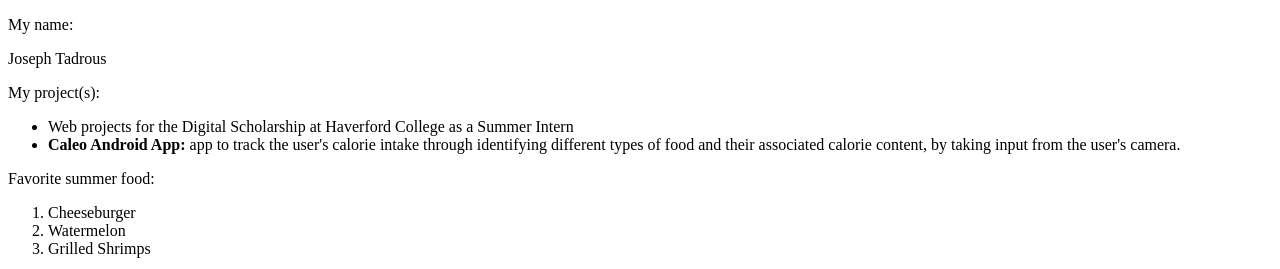
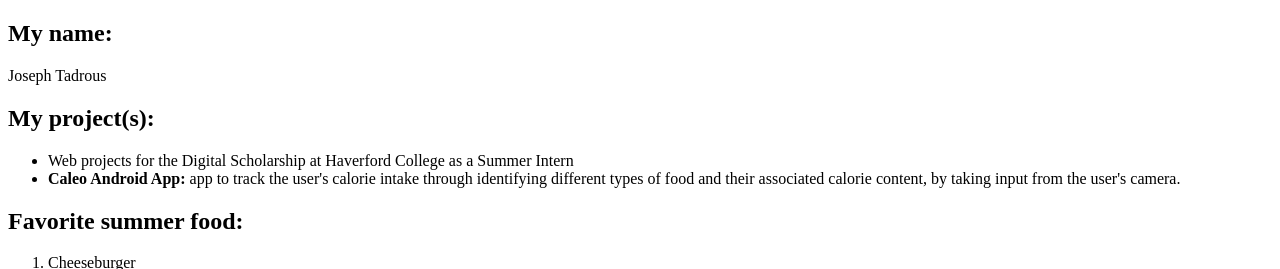
Before and after one commit to JosephTadrous/ds-webpage, a plain HTML site: page index.html in a window 1280 px wide. Shown: the top 269 px of the page. Drawn offline with Linux system fonts and the light colour scheme.

Commit message:
Update index.html

```diff
--- a/index.html
+++ b/index.html
@@ -1,9 +1,9 @@
  <!DOCTYPE html>
 <html>
   <body>
-    <p>My name: </p> <p>Joseph Tadrous</p>
-    <p>My project(s): </p> <ul><li> Web projects for the Digital Scholarship at Haverford College as a Summer Intern </li> <li> <strong> Caleo Android App: </strong> app to track the user's calorie intake through identifying different types of food and their associated calorie content, by taking input from the user's camera. </li> </ul>
-    <p>Favorite summer food:</p> <ol> <li> Cheeseburger </li> <li> Watermelon </li> <li> Grilled Shrimps </li> </ol>
+    <h2>My name: </h2> <p>Joseph Tadrous</p>
+    <h2>My project(s): </h2> <ul><li> Web projects for the Digital Scholarship at Haverford College as a Summer Intern </li> <li> <strong> Caleo Android App: </strong> app to track the user's calorie intake through identifying different types of food and their associated calorie content, by taking input from the user's camera. </li> </ul>
+    <h2>Favorite summer food:</h2> <ol> <li> Cheeseburger </li> <li> Watermelon </li> <li> Grilled Shrimps </li> </ol>
     <a href="https://js-dos.com/games/">a link to something fun</a>
     <!-- add an image if you like -->
     <img src="https://corgiorgy.com/corgiswimflip.gif" />
```
